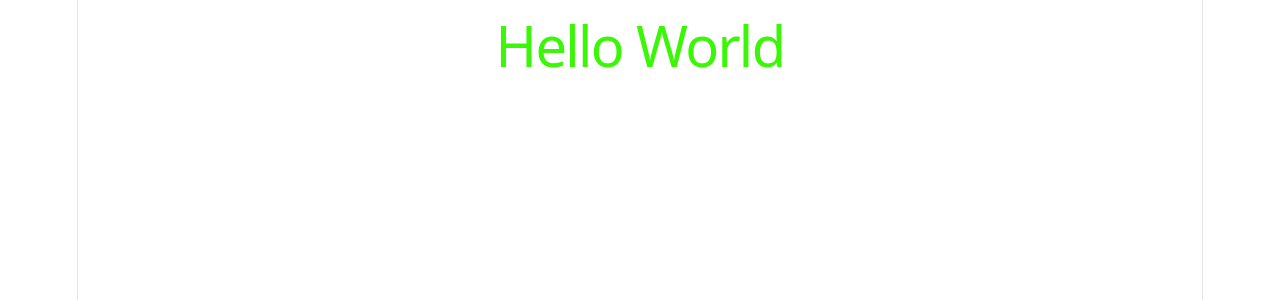
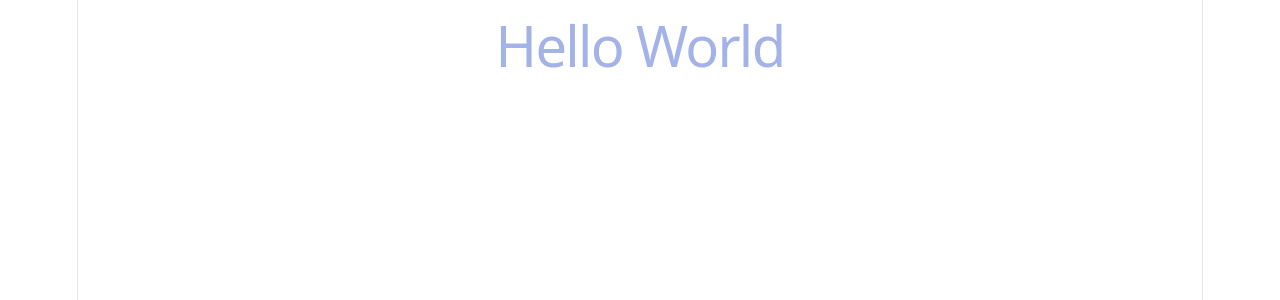
Before and after one commit to Saikiran-1913/Reactjs-new, a React (Vite) app: page / in a window 1280 px wide. Shown: the top 300 px of the page. Built offline with nearby package versions, Linux system fonts and the light colour scheme.

Commit message:
Updated Hello World

```diff
--- a/src/App.css
+++ b/src/App.css
@@ -1,4 +1,4 @@
 h1
 {
-    color: rgb(59, 247, 7);
+    color: rgb(163, 179, 232);
 }
```
